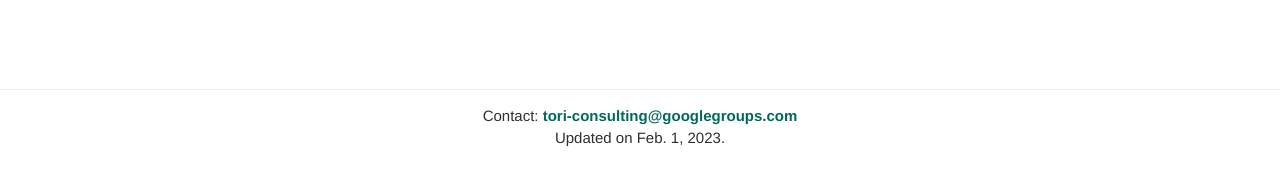
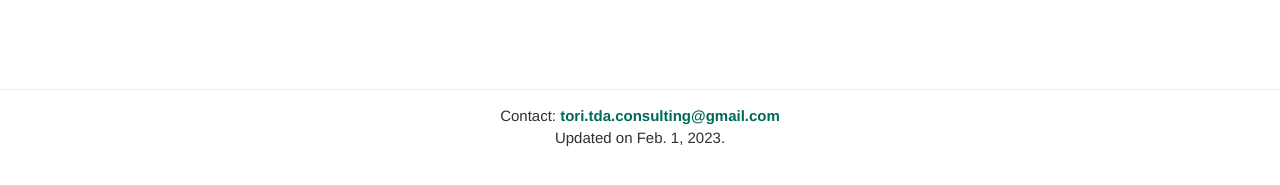
Before and after one commit to tori-consulting/tori-consulting.github.io, a Jekyll site: the page built from index.md, in a window 1280 px wide. Shown: the part 787-972 px from the top of the page. Built offline with Jekyll 4.4.1, drawn with Linux system fonts in a browser that asks for light colours.

Commit message:
updated email address

```diff
--- a/_layouts/default.html
+++ b/_layouts/default.html
@@ -124,8 +124,8 @@
                     <p class="copyright text-muted">
 
                     <div align="center">
-                    Contact: <a href="mailto:tori-consulting@googlegroups.com">
-                    tori-consulting@googlegroups.com</a><br>
+                    Contact: <a href="mailto:tori.tda.consulting@gmail.com">
+                    tori.tda.consulting@gmail.com</a><br>
 
 <!--                     Updated on {{ page.last_modified_at | date: '%b. %e, %Y' }}. -->
                     Updated on Feb. 1, 2023.
--- a/index.md
+++ b/index.md
@@ -44,4 +44,4 @@ For this, TORI Consulting leverages a premier expertise on <a href="http://topol
 interfaced with industry standards.
 
 If you are looking for training and support,
-please feel free to [contact us](mailto:tori-consulting@googlegroups.com).
+please feel free to [contact us](mailto:tori.tda.consulting@gmail.com).
```
Also changed, not shown: about.md (+1 -1 lines).
